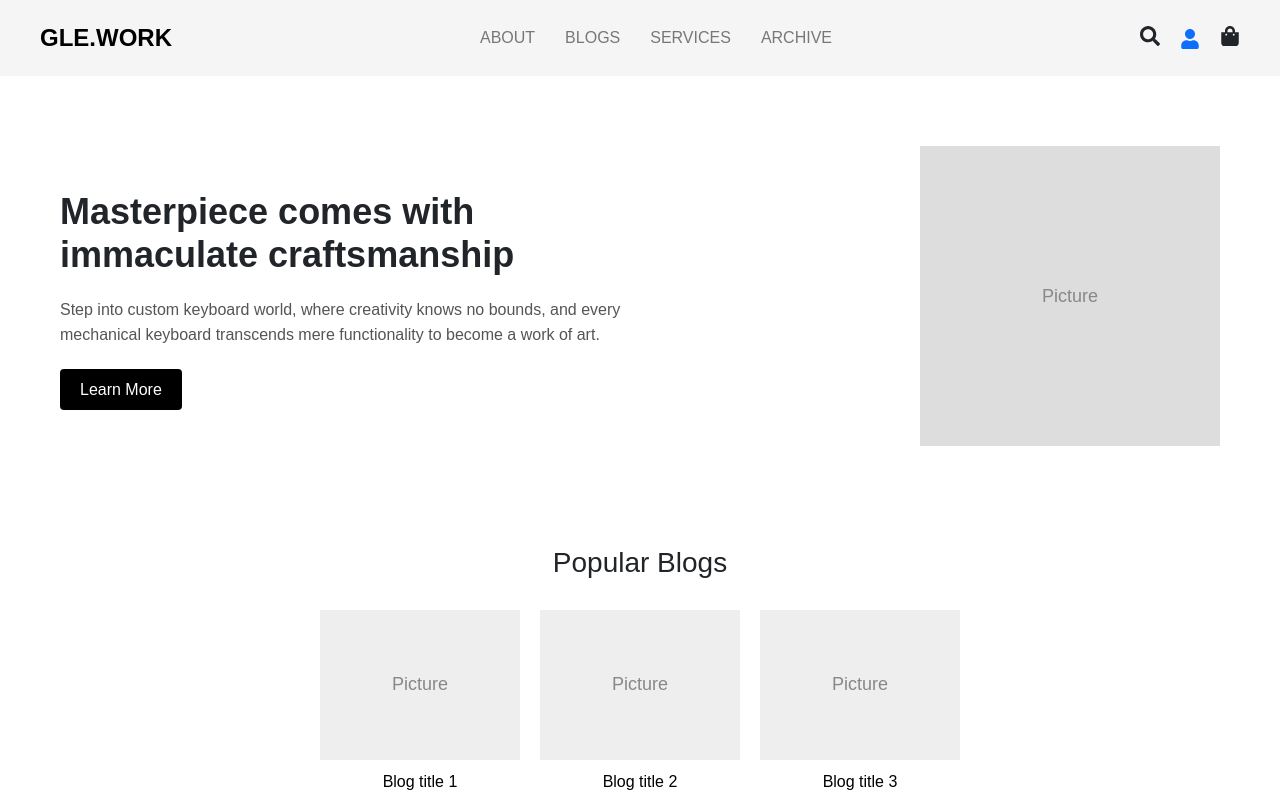
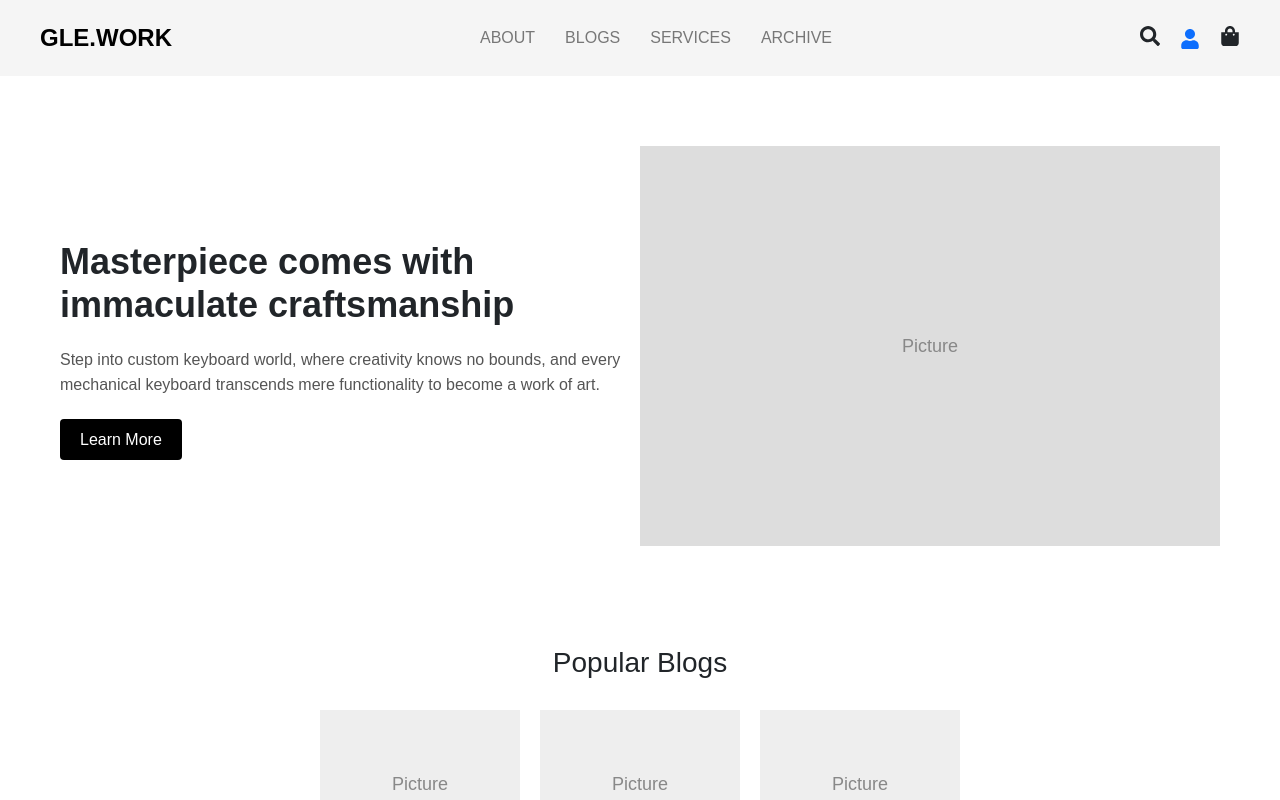
Before and after one commit to Will-Gle/glework, a React (Vite) app: page / in a window 1280 px wide. Shown: the top 800 px of the page. Built offline with nearby package versions, Linux system fonts and the light colour scheme.

Commit message:
Apply new CSS styling for Landing

```diff
--- a/src/components/Landing/Landing.css
+++ b/src/components/Landing/Landing.css
@@ -15,7 +15,7 @@
   }
 
   .hero-content {
-    max-width: 50%;
+    width: 50%;
   }
 
   .hero-content h1 {
@@ -45,15 +45,15 @@
   }
 
   .hero-image {
-    max-width: 40%;
+    width: 50%;
     display: flex;
     justify-content: center;
     align-items: center;
   }
 
   .image-placeholder {
-    width: 300px;
-    height: 300px;
+    width: 100%;
+    height: 400px;
     background-color: #ddd;
     display: flex;
     justify-content: center;
@@ -108,7 +108,7 @@
 
     .hero-content,
     .hero-image {
-      max-width: 100%;
+      width: 100%;
     }
 
     .blog-list {
```
